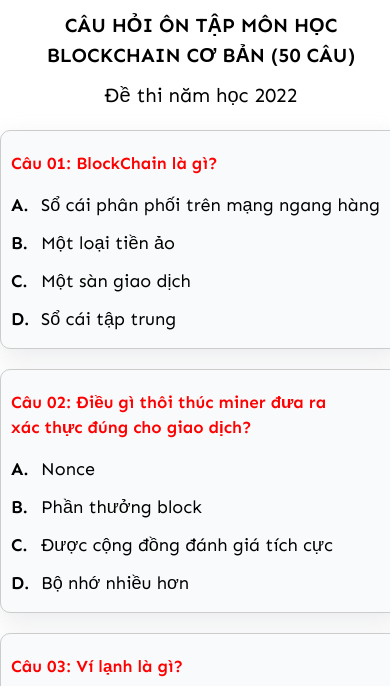
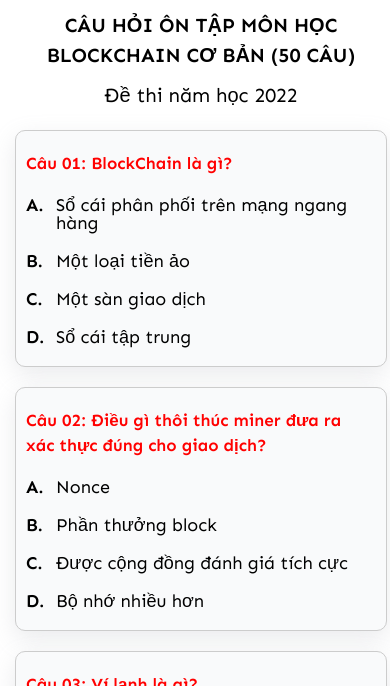
Before and after one commit to VanhauDAU/blockchain, a plain HTML site: page index.html in a window 390 px wide. Shown: the part 102-788 px from the top of the page. Drawn offline with Linux system fonts and the light colour scheme.

Commit message:
lvhnlsdf

```diff
--- a/assets/css/styles.css
+++ b/assets/css/styles.css
@@ -146,7 +146,7 @@ html {
     line-height: 30px;
   }
   .container .body {
-    padding: 10px 0;
+    padding: 10px 15px;
   }
   .container .body h1 {
     font-size: 2rem;
```
